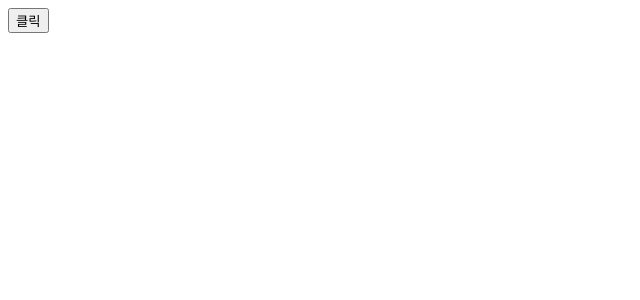
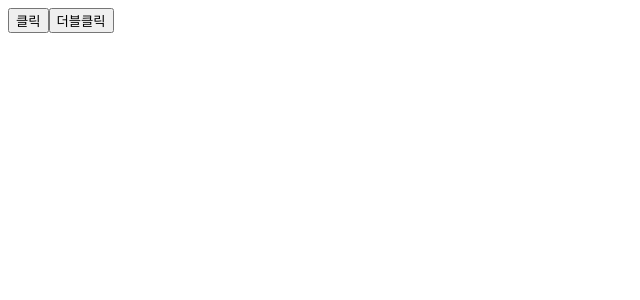
Before and after one commit to kim0hun/Inflearn_React, a React (Vite) app in the folder study/: page / in a window 1280 px wide. Shown: the top 300 px of the page, without its empty margins (0-640 px from the left). Built offline with nearby package versions, Linux system fonts and the light colour scheme.

Commit message:
43. 이벤트 속성 파악하기

```diff
--- a/study/src/components/ui/Button.tsx
+++ b/study/src/components/ui/Button.tsx
@@ -3,7 +3,8 @@ export default function Button() {
 
   return (
     <>
-      <button onDoubleClick={handleClick}>클릭</button>
+      <button onClick={handleClick}>클릭</button>
+      <button onDoubleClick={handleClick}>더블클릭</button>
     </>
   );
 }
```
